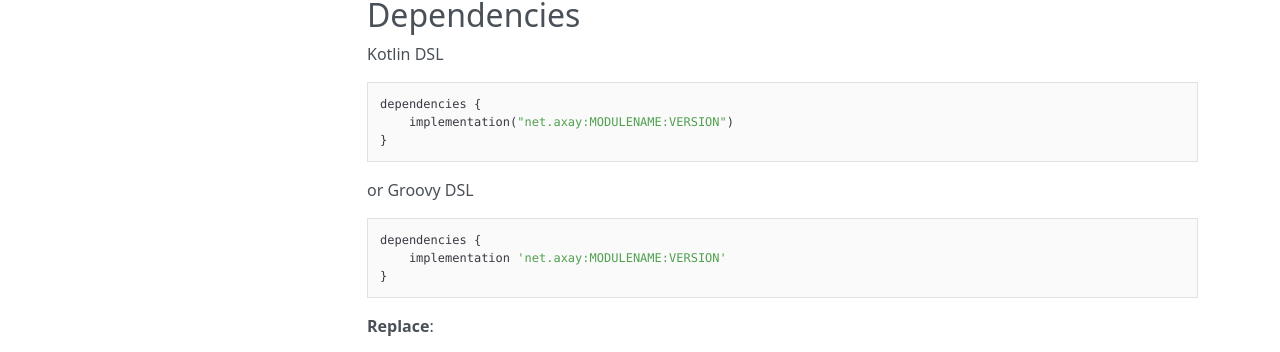
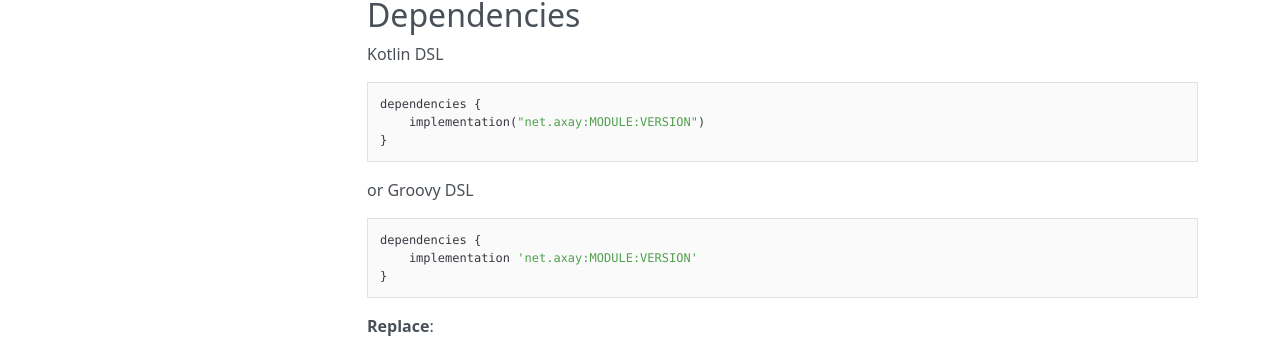
Before and after one commit to jakobkmar/SimpleKotlinMail, an MkDocs documentation site: the page built from guide/docs/setup_gradle.md, in a window 1280 px wide and 1202 px high. Shown: the part 321-673 px from the top of the window. Built offline with MkDocs 1.6.1, drawn with Linux system fonts in a browser that asks for light colours; nearby versions of some CDN libraries; some of the changed lines change nothing that is shown.

Commit message:
Update setup_gradle.md

````diff
--- a/guide/docs/setup_gradle.md
+++ b/guide/docs/setup_gradle.md
@@ -15,14 +15,14 @@ repositories {
 Kotlin DSL
 ```kotlin
 dependencies {
-    implementation("net.axay:MODULENAME:VERSION")
+    implementation("net.axay:MODULE:VERSION")
 }
 ```
 
 or Groovy DSL
 ```groovy
 dependencies {
-    implementation 'net.axay:MODULENAME:VERSION'
+    implementation 'net.axay:MODULE:VERSION'
 }
 ```
 
````
